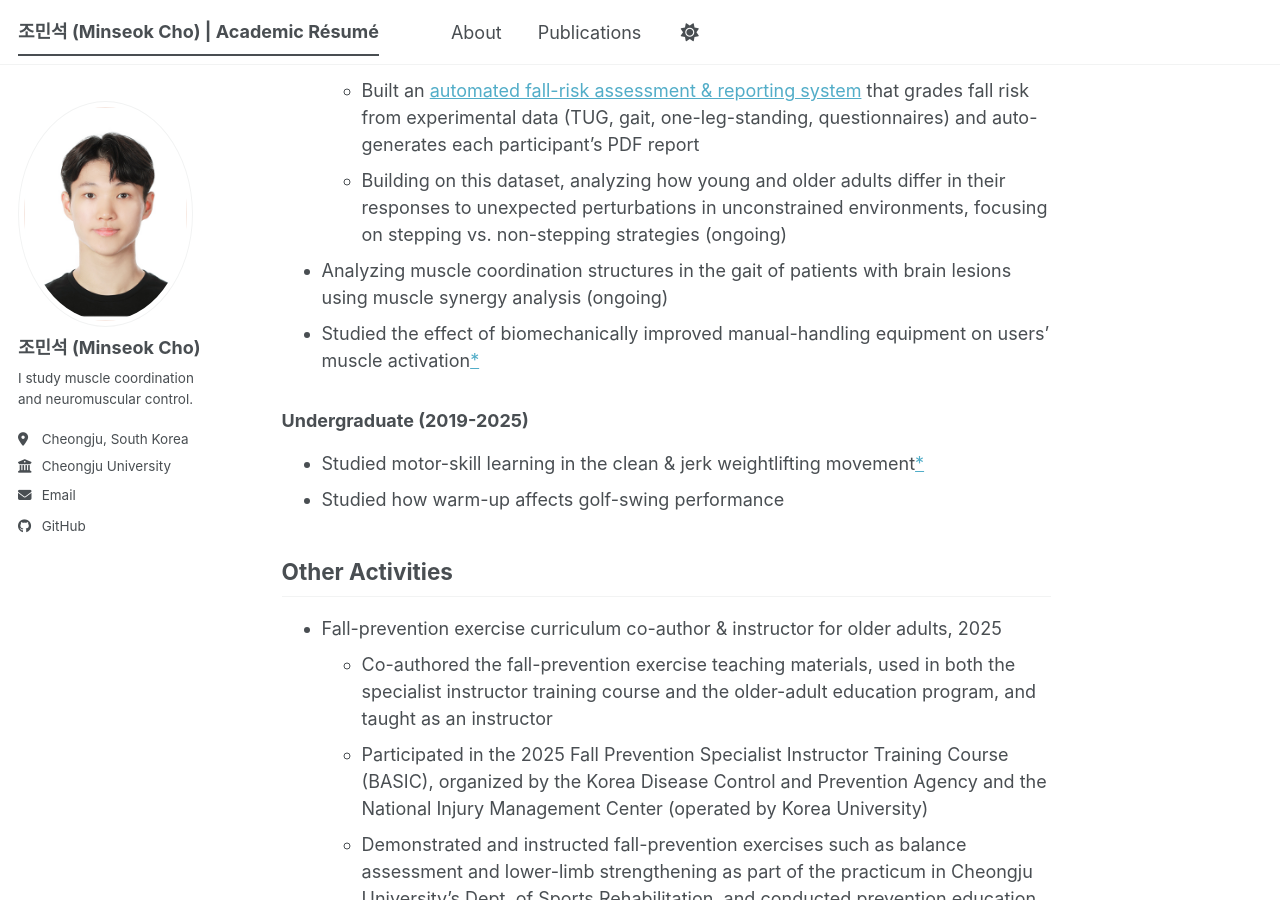
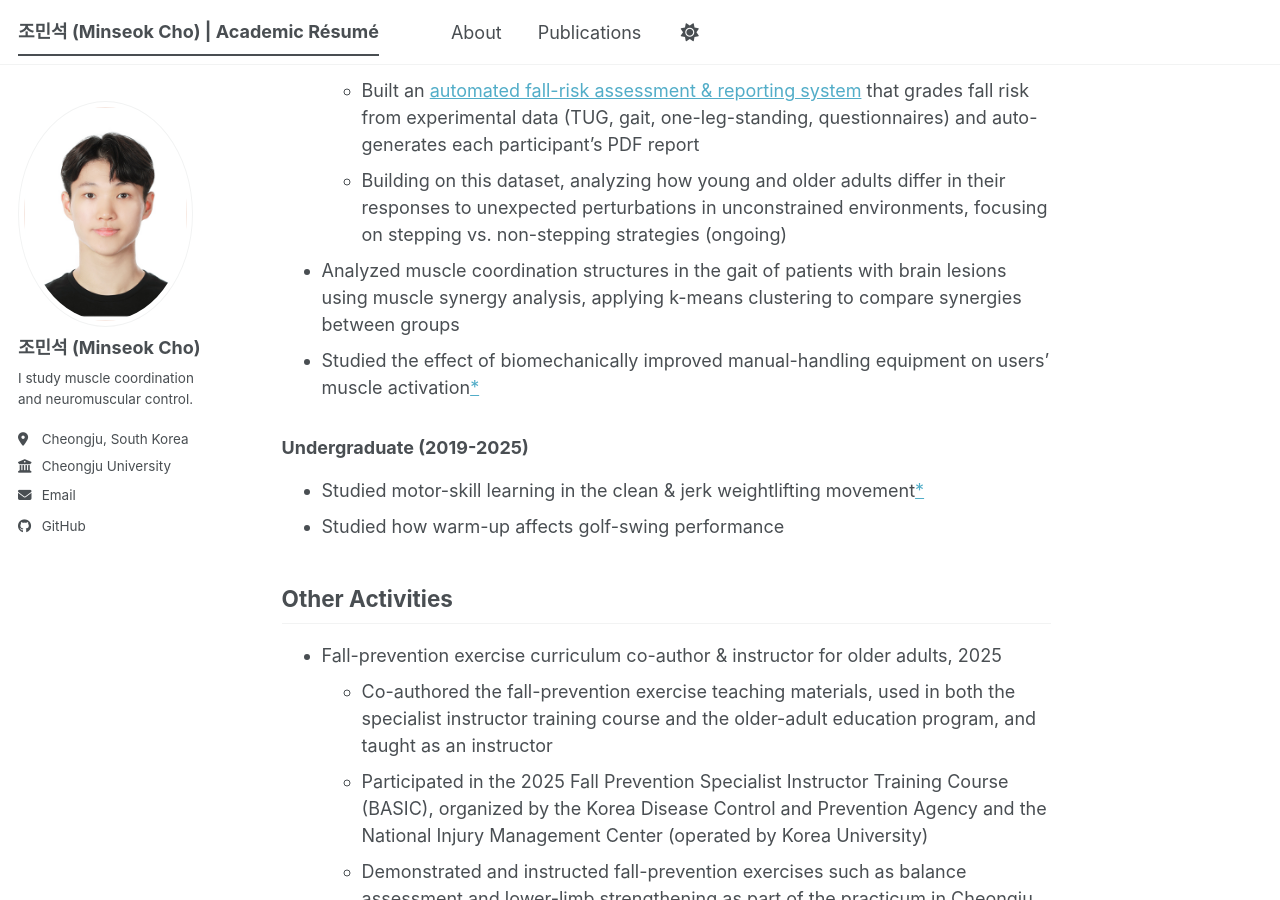
Before and after one commit to Rukkha1024/Rukkha1024.github.io, a Jekyll site: the page built from _pages/about.md, in a window 1280 px wide and 900 px high, scrolled down 1397 px. Built offline with Jekyll 4.4.1, drawn with Linux system fonts in a browser that asks for light colours; a style sheet for code colours, icons or effects is not loaded.

Commit message:
뇌병변 보행 시너지 분석을 완료 상태로 변경하고 k-means 집단 비교 추가
- 분석이 끝났으므로 (ongoing) 표기를 제거하고 목록의 다른 완료 항목과 같은 과거형으로 맞춤
- 사용자 확인 사실인 k-means 군집화 집단 간 시너지 비교를 명시
- perturbation 항목은 진행 중이므로 (ongoing) 유지

```diff
--- a/_pages/about.md
+++ b/_pages/about.md
@@ -41,7 +41,7 @@ Directions I want to take further:
 - Conducted biomechanics experiments with 33 young adults and 40 community-dwelling older adults in Cheongju; for the older-adult cohort, recruited participants, delivered an individualized fall-risk assessment report to each participant, and taught tailored fall-prevention exercise programs based on the results
   - Built an [automated fall-risk assessment & reporting system](https://github.com/Rukkha1024/elderly-balance-assessment-public) that grades fall risk from experimental data (TUG, gait, one-leg-standing, questionnaires) and auto-generates each participant's PDF report
   - Building on this dataset, analyzing how young and older adults differ in their responses to unexpected perturbations in unconstrained environments, focusing on stepping vs. non-stepping strategies (ongoing)
-- Analyzing muscle coordination structures in the gait of patients with brain lesions using muscle synergy analysis (ongoing)
+- Analyzed muscle coordination structures in the gait of patients with brain lesions using muscle synergy analysis, applying k-means clustering to compare synergies between groups
 - Studied the effect of biomechanically improved manual-handling equipment on users’ muscle activation[*](https://doi.org/10.24332/aospt.2025.21.2.12)
 
 ### Undergraduate (2019-2025)
```
